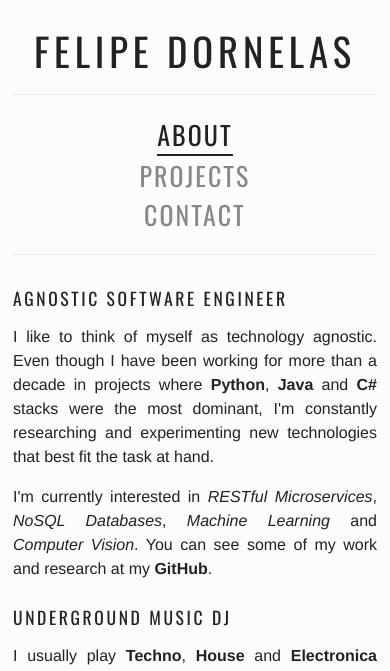
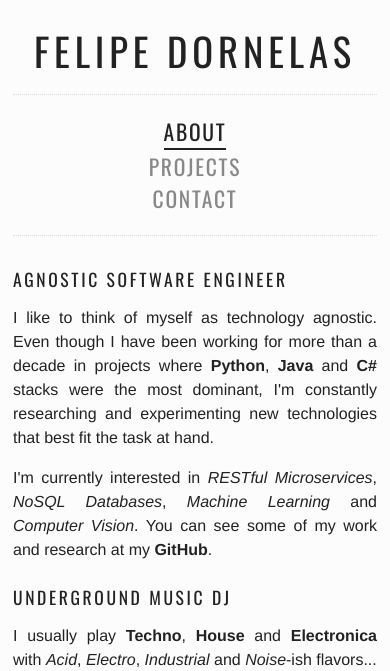
Before and after one commit to felipead/felipead.github.com, a Jekyll site: the page built from index.html, in a window 390 px wide. Shown: the top 671 px of the page. Built offline with Jekyll 4.4.1, drawn with Linux system fonts in a browser that asks for light colours.

Commit message:
Fixing menu size on small screens

```diff
--- a/_sass/partials/_header.scss
+++ b/_sass/partials/_header.scss
@@ -96,15 +96,10 @@ header {
     a {
         text-decoration: none;
         text-transform: uppercase;
+        font-size: $menu-font-size;
         font-family: $menu-font-family;
         font-weight: $menu-font-weight;
         letter-spacing: $menu-letter-spacing;
-
-        font-size: $menu-font-size;
-        @include media($small-screen-down) {
-            font-size: $menu-font-size * 1.2;
-        }
-
         color: $inactive-menu-font-color;
 
         &.active,
```
